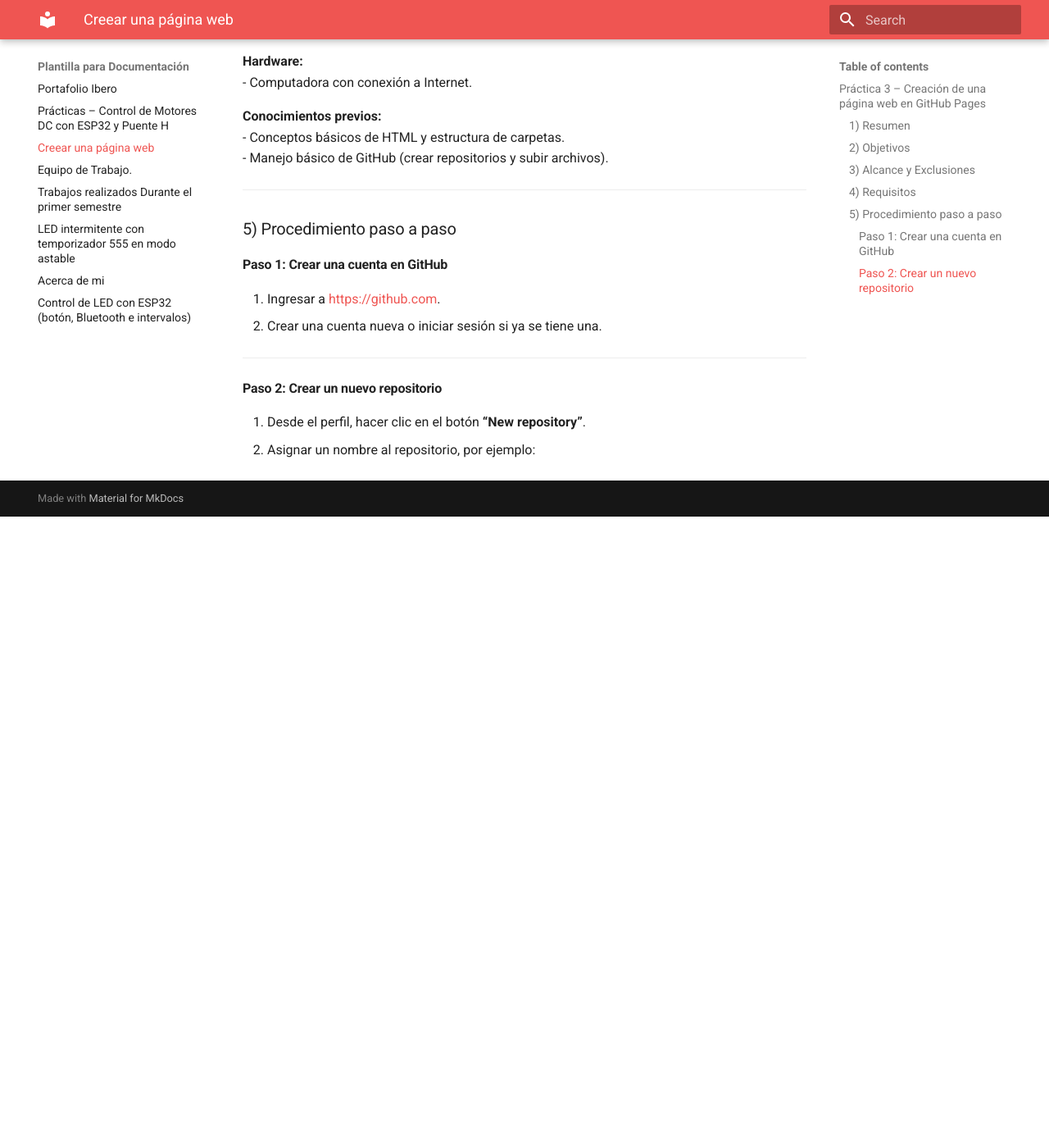
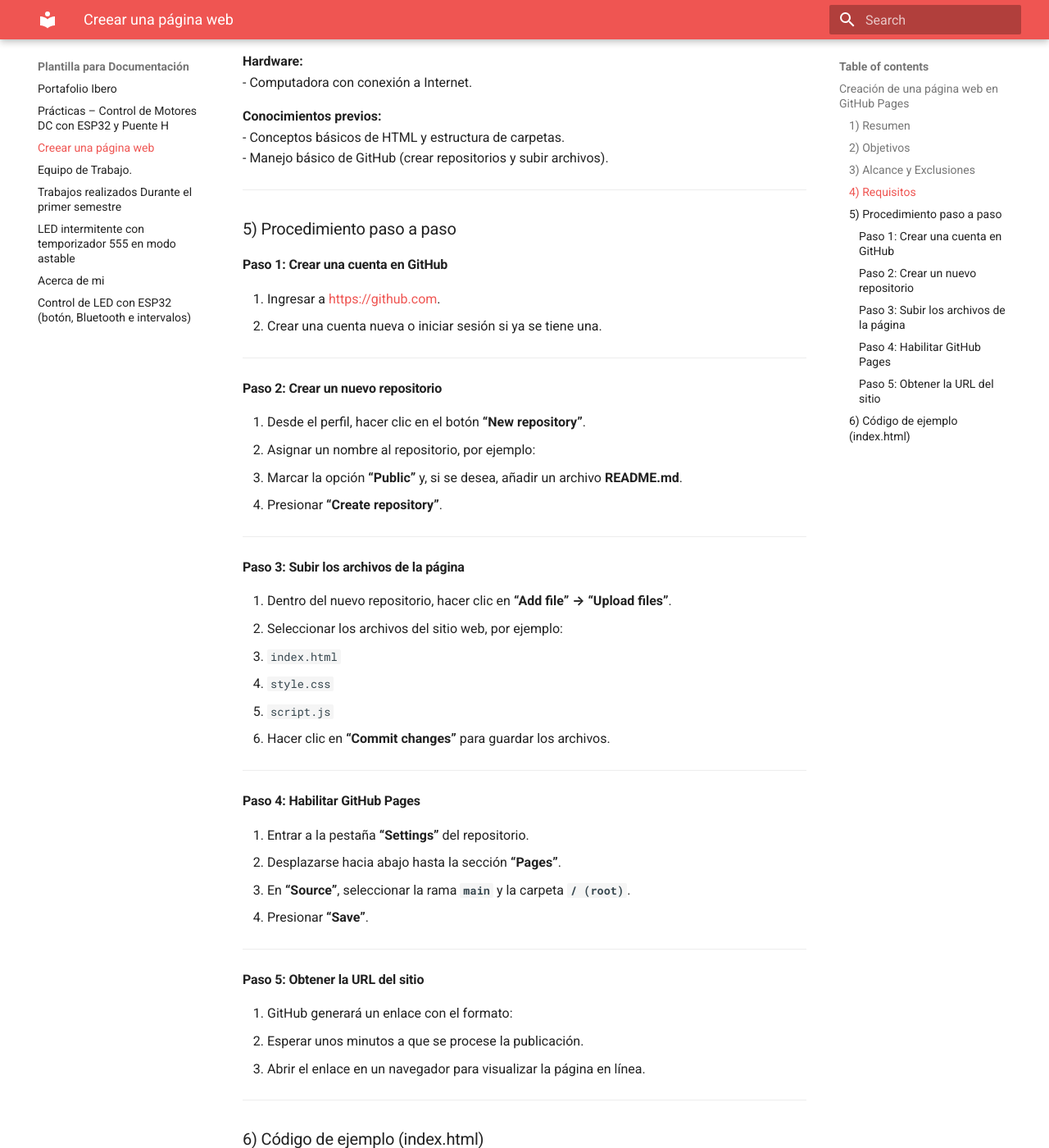
Before and after one commit to Joy-2307/Portafolio_Ibero_JIGR, an MkDocs documentation site: the page built from docs/Creear una página web.md, in a window 1280 px wide and 1400 px high, scrolled down 1240 px. Shown: the whole window at 82% size. Built offline with MkDocs 1.6.1 and Material for MkDocs 9.7.7, drawn with Linux system fonts in a browser that asks for light colours; before the commit the page ends 1870 px from its top, so only the background shows below that; some of the changed text lies outside the part shown.

Commit message:
Update Creear una página web.md

````diff
--- a/docs/Creear una página web.md
+++ b/docs/Creear una página web.md
@@ -1,10 +1,10 @@
-##  Práctica 3 – Creación de una página web en GitHub Pages
+## Creación de una página web en GitHub Pages
 
 ### 1) Resumen
 **Nombre del proyecto:** Publicación de página web con GitHub Pages
 **Equipo / Autor(es):** José Ismael Guerrero Román y Gerardo Esquivel De Luna
 **Curso / Asignatura:** Introducción a la Mecatrónica
-**Fecha:** 17/oct/25
+**Fecha:**
 **Descripción breve:**
 En esta práctica se creó y publicó una página web estática utilizando **GitHub Pages**, una herramienta gratuita que permite alojar sitios web directamente desde un repositorio en GitHub. Se aprendió a crear el repositorio, subir archivos HTML y configurar la publicación en línea.
 
@@ -61,3 +61,60 @@
 #### **Paso 2: Crear un nuevo repositorio**
 1. Desde el perfil, hacer clic en el botón **“New repository”**.
 2. Asignar un nombre al repositorio, por ejemplo:
+3. Marcar la opción **“Public”** y, si se desea, añadir un archivo **README.md**.
+4. Presionar **“Create repository”**.
+
+---
+
+#### **Paso 3: Subir los archivos de la página**
+1. Dentro del nuevo repositorio, hacer clic en **“Add file” → “Upload files”**.
+2. Seleccionar los archivos del sitio web, por ejemplo:
+- `index.html`
+- `style.css`
+- `script.js`
+3. Hacer clic en **“Commit changes”** para guardar los archivos.
+
+---
+
+#### **Paso 4: Habilitar GitHub Pages**
+1. Entrar a la pestaña **“Settings”** del repositorio.
+2. Desplazarse hacia abajo hasta la sección **“Pages”**.
+3. En **“Source”**, seleccionar la rama **`main`** y la carpeta **`/ (root)`**.
+4. Presionar **“Save”**.
+
+---
+
+#### **Paso 5: Obtener la URL del sitio**
+1. GitHub generará un enlace con el formato:
+2. Esperar unos minutos a que se procese la publicación.
+3. Abrir el enlace en un navegador para visualizar la página en línea.
+
+---
+
+### 6) Código de ejemplo (index.html)
+
+```html
+<!DOCTYPE html>
+<html lang="es">
+<head>
+<meta charset="UTF-8">
+<meta name="viewport" content="width=device-width, initial-scale=1.0">
+<title>Mi Primera Página con GitHub Pages</title>
+<style>
+ body {
+   font-family: Arial, sans-serif;
+   background-color: #f0f2f5;
+   text-align: center;
+   margin-top: 100px;
+ }
+ h1 {
+   color: #005bbb;
+ }
+</style>
+</head>
+<body>
+<h1>¡Hola Mundo!</h1>
+<p>Esta es mi primera página web publicada en GitHub Pages.</p>
+</body>
+</html>
+```
````
